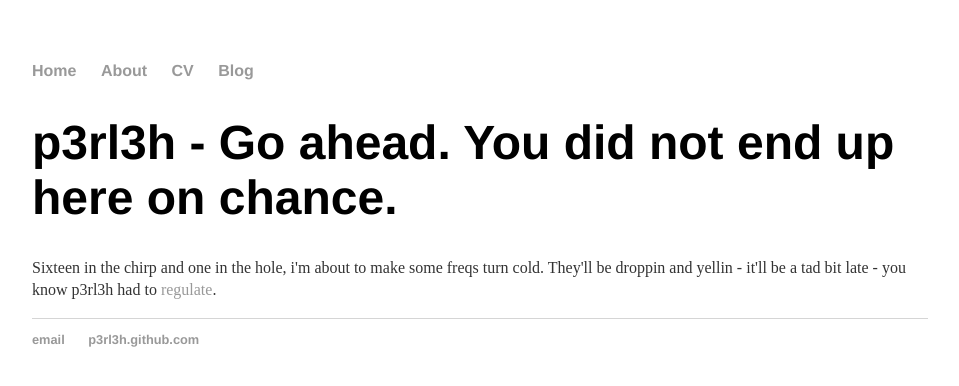
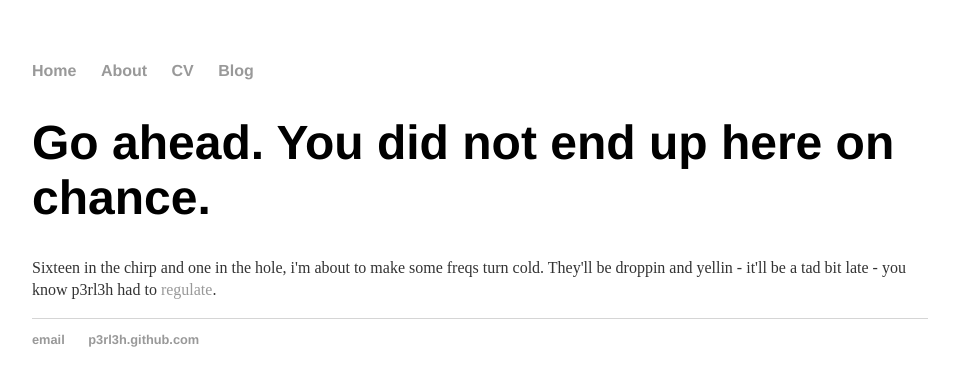
Before and after one commit to p3rl3h/p3rl3h, a Jekyll site: the page built from index.html, in a window 1280 px wide. Shown: the top 386 px of the page, without its empty margins (160-1119 px from the left). Built offline with Jekyll 4.4.1, drawn with Linux system fonts in a browser that asks for light colours; some of the changed lines change nothing that is shown.

Commit message:
Update index.html

```diff
--- a/index.html
+++ b/index.html
@@ -1,8 +1,8 @@
 ---
 layout: default
-title: p3rl3h - Go ahead. You did not end up here on chance.
+title: p3rl3h
 ---
 <div class="blurb">
-	<h1>p3rl3h - Go ahead. You did not end up here on chance.</h1>
+	<h1>Go ahead. You did not end up here on chance.</h1>
 	<p>Sixteen in the chirp and one in the hole, i'm about to make some freqs turn cold. They'll be droppin and yellin - it'll be a tad bit late - you know p3rl3h had to <a href="/about">regulate</a>.</p>
 </div><!-- /.blurb -->
```
